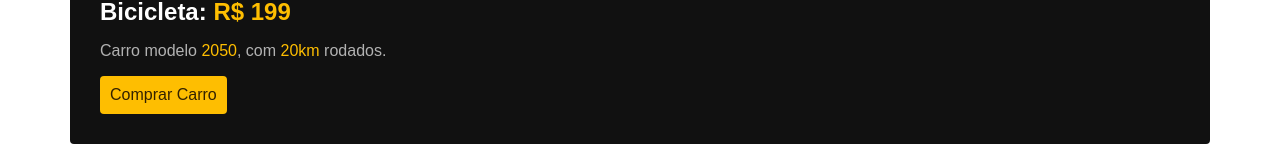
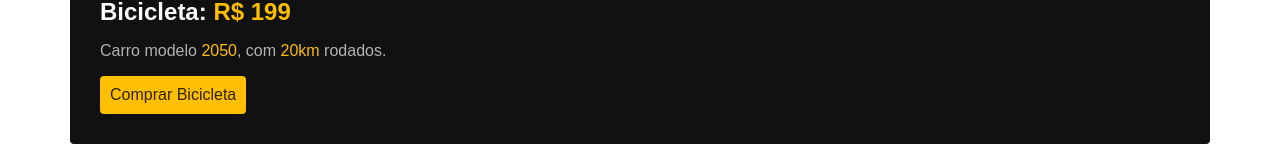
Before and after one commit to DaviDubeux/Origamid, a plain HTML site: page 02 Basico/produtos/index.html in a window 1280 px wide. Shown: the part 336-502 px from the top of the page. Drawn offline with Linux system fonts and the light colour scheme.

Commit message:
comprar bicicleta

```diff
--- a/02 Basico/produtos/index.html
+++ b/02 Basico/produtos/index.html
@@ -22,7 +22,7 @@
             </span></h2>
         <p>Carro modelo <span>2050</span>, com <span>20km</span> rodados.</p>
         <div class="comprar">
-            <a href="/">Comprar Carro</a>
+            <a href="/">Comprar Bicicleta</a>
         </div>
     </div>
 </body>
```
